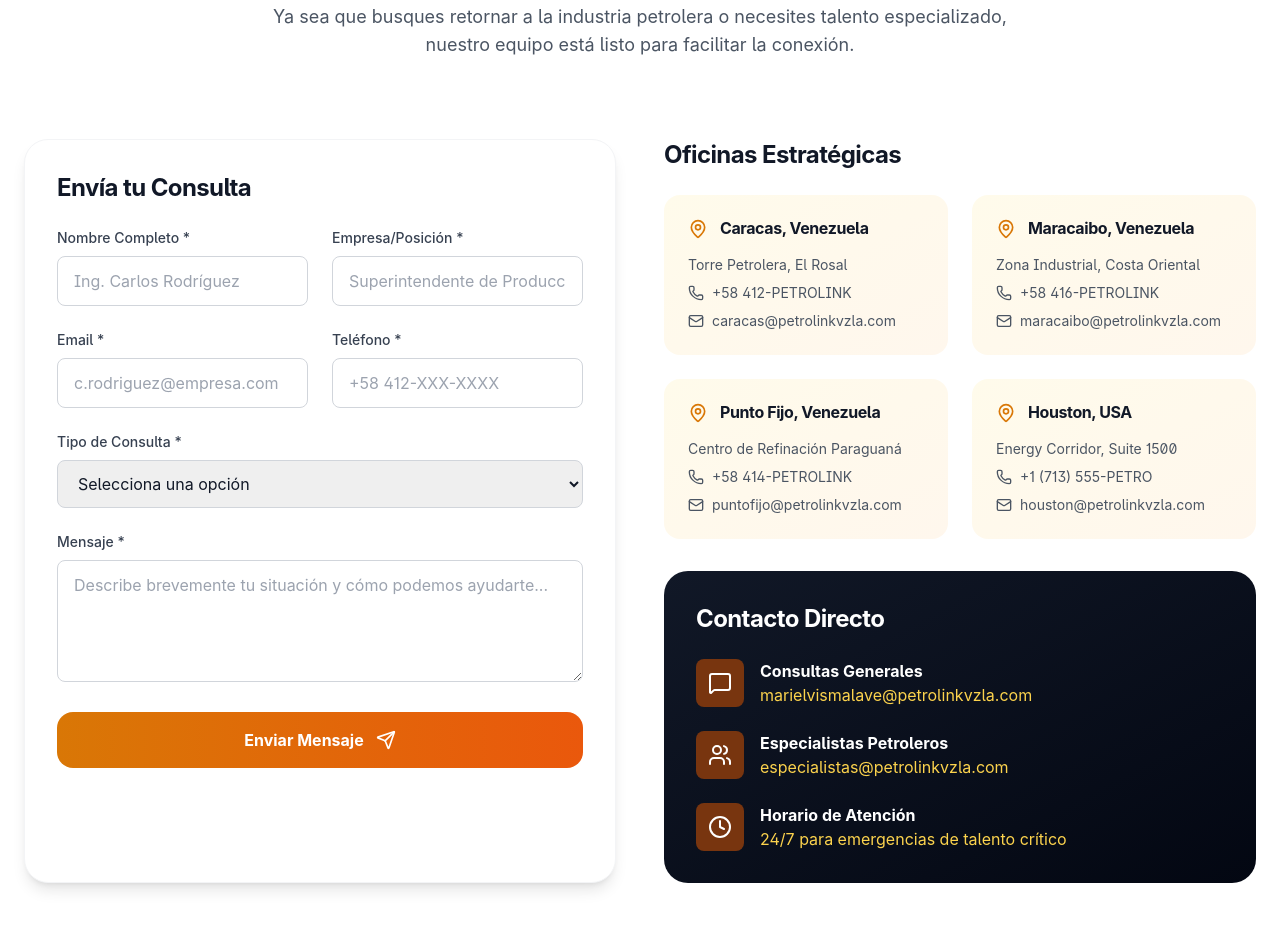
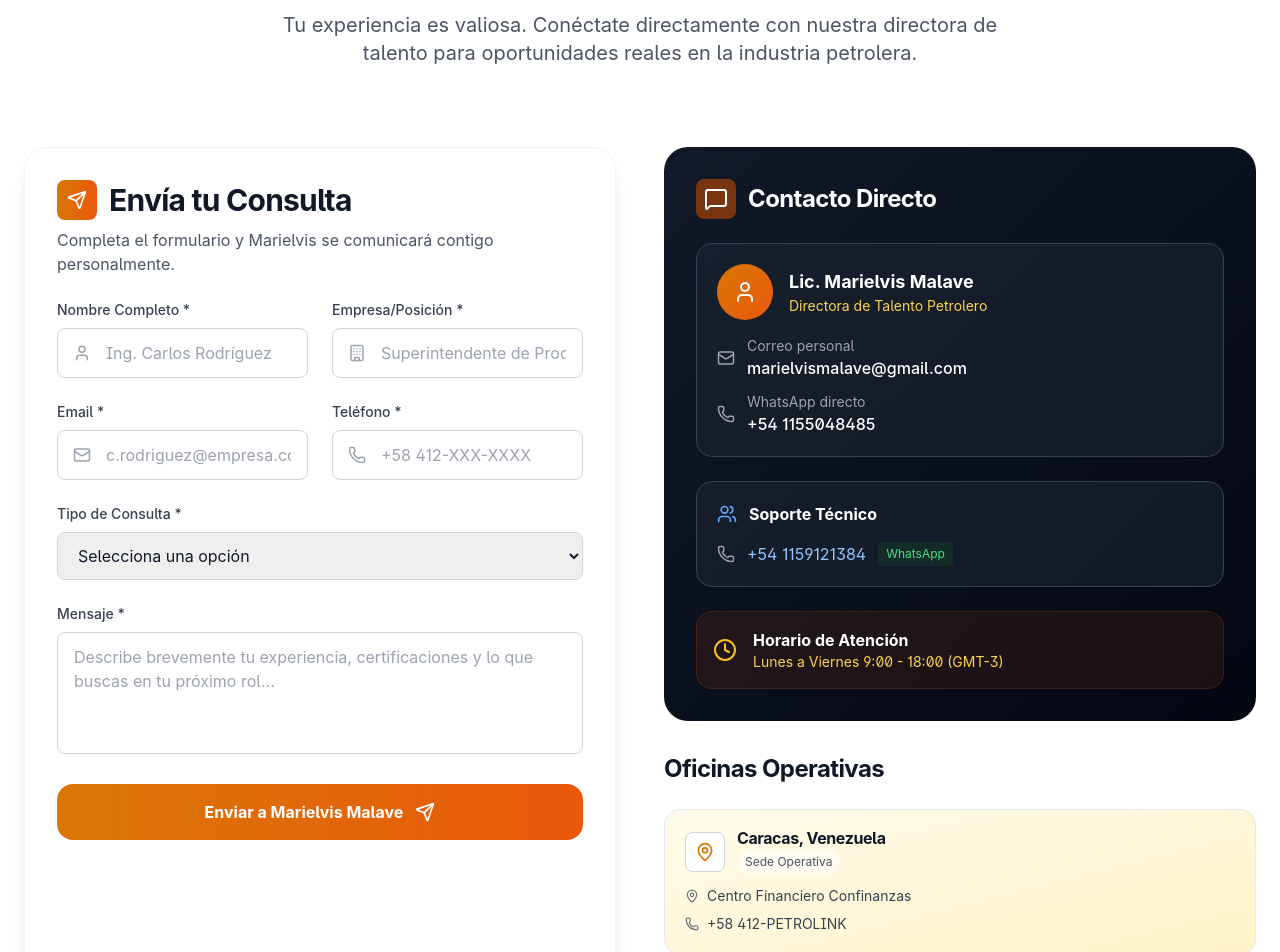
Before and after one commit to serranolash/petrolink, a React (Vite) app: page /contacto in a window 1280 px wide. Shown: the part 580-1532 px from the top of the page. Built offline with nearby package versions, Linux system fonts and the light colour scheme.

Commit message:
fix: Update de contactos modificacion de contactos estrategicos

```diff
--- a/src/pages/Contacto.jsx
+++ b/src/pages/Contacto.jsx
@@ -1,7 +1,7 @@
 // src/pages/Contacto.jsx
 import React, { useState } from 'react';
 import Layout from '../components/Layout';
-import { Mail, Phone, MapPin, Clock, MessageSquare, Send, CheckCircle2, Users, Zap } from 'lucide-react';
+import { Mail, Phone, MapPin, Clock, MessageSquare, Send, CheckCircle2, Users, Zap, User, Building } from 'lucide-react';
 import { db } from '../firebase';
 import { collection, addDoc, serverTimestamp } from 'firebase/firestore';
 import { toast, Toaster } from 'react-hot-toast';
@@ -21,27 +21,24 @@ export default function Contacto() {
   const offices = [
     {
       city: "Caracas, Venezuela",
-      address: "Torre Petrolera, El Rosal",
+      address: "Centro Financiero Confinanzas",
       phone: "+58 412-PETROLINK",
-      email: "caracas@petrolinkvzla.com"
+      type: "Sede Operativa",
+      color: "from-amber-50 to-amber-100"
     },
     {
-      city: "Maracaibo, Venezuela",
-      address: "Zona Industrial, Costa Oriental",
-      phone: "+58 416-PETROLINK",
-      email: "maracaibo@petrolinkvzla.com"
+      city: "Buenos Aires, Argentina",
+      address: "Recoleta, Oficina Corporativa",
+      phone: "+54 1159121384",
+      type: "Sede Central",
+      color: "from-blue-50 to-cyan-100"
     },
     {
-      city: "Punto Fijo, Venezuela",
-      address: "Centro de Refinación Paraguaná",
-      phone: "+58 414-PETROLINK",
-      email: "puntofijo@petrolinkvzla.com"
-    },
-    {
-      city: "Houston, USA",
-      address: "Energy Corridor, Suite 1500",
-      phone: "+1 (713) 555-PETRO",
-      email: "houston@petrolinkvzla.com"
+      city: "Miami, USA",
+      address: "Brickell Avenue, Suite 850",
+      phone: "+1 (786) 555-4892",
+      type: "Enlace Internacional",
+      color: "from-green-50 to-emerald-100"
     }
   ];
 
@@ -62,7 +59,8 @@ export default function Contacto() {
         ...formData,
         timestamp: serverTimestamp(),
         tipo: 'contacto',
-        status: 'nuevo'
+        status: 'nuevo',
+        source: 'contacto_page'
       });
 
       setFormSubmitted(true);
@@ -77,9 +75,6 @@ export default function Contacto() {
         tipoConsulta: '',
         mensaje: ''
       });
-
-      // También podrías enviar email de notificación aquí
-      // await sendEmailNotification(formData);
 
     } catch (error) {
       console.error("Error al enviar mensaje:", error);
@@ -106,18 +101,26 @@ export default function Contacto() {
             <Zap className="text-amber-600" size={16} />
             <span className="text-sm font-semibold text-amber-700">CONTACTO ESTRATÉGICO</span>
           </div>
-          <h2 className="text-4xl font-bold mb-6">Conectamos Talento con Oportunidad</h2>
-          <p className="text-gray-600 text-lg">
-            Ya sea que busques retornar a la industria petrolera o necesites talento especializado,
-            nuestro equipo está listo para facilitar la conexión.
+          <h2 className="text-4xl md:text-5xl font-bold mb-6">Conectamos Talento Petrolero</h2>
+          <p className="text-gray-600 text-lg md:text-xl">
+            Tu experiencia es valiosa. Conéctate directamente con nuestra directora de talento
+            para oportunidades reales en la industria petrolera.
           </p>
         </div>
 
         {/* Contact Grid */}
         <div className="grid lg:grid-cols-2 gap-12">
           {/* Contact Form */}
-          <div className="bg-white rounded-2xl border border-gray-100 shadow-lg p-8">
-            <h3 className="text-2xl font-bold mb-6">Envía tu Consulta</h3>
+          <div className="bg-white rounded-2xl border border-gray-100 shadow-lg p-6 md:p-8">
+            <div className="flex items-center gap-3 mb-2">
+              <div className="w-10 h-10 rounded-lg bg-gradient-to-r from-amber-600 to-orange-600 flex items-center justify-center">
+                <Send className="text-white" size={20} />
+              </div>
+              <h3 className="text-2xl md:text-3xl font-bold">Envía tu Consulta</h3>
+            </div>
+            <p className="text-gray-600 mb-6">
+              Completa el formulario y Marielvis se comunicará contigo personalmente.
+            </p>
 
             {formSubmitted ? (
               <div className="text-center py-12">
@@ -126,8 +129,8 @@ export default function Contacto() {
                 </div>
                 <h4 className="text-2xl font-bold mb-3">¡Mensaje Enviado!</h4>
                 <p className="text-gray-600">
-                  Hemos recibido tu mensaje. Nuestro equipo especializado se pondrá en contacto
-                  contigo en las próximas 24 horas.
+                  Marielvis Malave revisará tu mensaje personalmente y te contactará
+                  en las próximas 24 horas hábiles.
                 </p>
               </div>
             ) : (
@@ -137,30 +140,40 @@ export default function Contacto() {
                     <label className="block text-sm font-medium text-gray-700 mb-2">
                       Nombre Completo *
                     </label>
+                    <div className="relative">
+                      <div className="absolute left-4 top-1/2 transform -translate-y-1/2 text-gray-400">
+                        <User size={18} />
+                      </div>
                       <input
                         type="text"
                         name="nombre"
                         value={formData.nombre}
                         onChange={handleChange}
                         required
-                      className="w-full px-4 py-3 rounded-lg border border-gray-300 focus:border-amber-500 focus:ring-2 focus:ring-amber-200 transition"
+                        className="w-full pl-12 pr-4 py-3 rounded-lg border border-gray-300 focus:border-amber-500 focus:ring-2 focus:ring-amber-200 transition"
                         placeholder="Ing. Carlos Rodríguez"
                       />
+                    </div>
                   </div>
 
                   <div>
                     <label className="block text-sm font-medium text-gray-700 mb-2">
                       Empresa/Posición *
                     </label>
+                    <div className="relative">
+                      <div className="absolute left-4 top-1/2 transform -translate-y-1/2 text-gray-400">
+                        <Building size={18} />
+                      </div>
                       <input
                         type="text"
                         name="empresa"
                         value={formData.empresa}
                         onChange={handleChange}
                         required
-                      className="w-full px-4 py-3 rounded-lg border border-gray-300 focus:border-amber-500 focus:ring-2 focus:ring-amber-200 transition"
+                        className="w-full pl-12 pr-4 py-3 rounded-lg border border-gray-300 focus:border-amber-500 focus:ring-2 focus:ring-amber-200 transition"
                         placeholder="Superintendente de Producción"
                       />
+                    </div>
                   </div>
                 </div>
 
@@ -169,30 +182,40 @@ export default function Contacto() {
                     <label className="block text-sm font-medium text-gray-700 mb-2">
                       Email *
                     </label>
+                    <div className="relative">
+                      <div className="absolute left-4 top-1/2 transform -translate-y-1/2 text-gray-400">
+                        <Mail size={18} />
+                      </div>
                       <input
                         type="email"
                         name="email"
                         value={formData.email}
                         onChange={handleChange}
                         required
-                      className="w-full px-4 py-3 rounded-lg border border-gray-300 focus:border-amber-500 focus:ring-2 focus:ring-amber-200 transition"
+                        className="w-full pl-12 pr-4 py-3 rounded-lg border border-gray-300 focus:border-amber-500 focus:ring-2 focus:ring-amber-200 transition"
                         placeholder="c.rodriguez@empresa.com"
                       />
+                    </div>
                   </div>
 
                   <div>
                     <label className="block text-sm font-medium text-gray-700 mb-2">
                       Teléfono *
                     </label>
+                    <div className="relative">
+                      <div className="absolute left-4 top-1/2 transform -translate-y-1/2 text-gray-400">
+                        <Phone size={18} />
+                      </div>
                       <input
                         type="tel"
                         name="telefono"
                         value={formData.telefono}
                         onChange={handleChange}
                         required
-                      className="w-full px-4 py-3 rounded-lg border border-gray-300 focus:border-amber-500 focus:ring-2 focus:ring-amber-200 transition"
+                        className="w-full pl-12 pr-4 py-3 rounded-lg border border-gray-300 focus:border-amber-500 focus:ring-2 focus:ring-amber-200 transition"
                         placeholder="+58 412-XXX-XXXX"
                       />
+                    </div>
                   </div>
                 </div>
 
@@ -208,8 +231,9 @@ export default function Contacto() {
                     className="w-full px-4 py-3 rounded-lg border border-gray-300 focus:border-amber-500 focus:ring-2 focus:ring-amber-200 transition"
                   >
                     <option value="">Selecciona una opción</option>
-                    <option value="specialist">Soy especialista buscando reinserción</option>
-                    <option value="company">Represento una empresa petrolera</option>
+                    <option value="specialist">Soy especialista petrolero</option>
+                    <option value="returning">Quiero regresar a Venezuela</option>
+                    <option value="company">Soy empresa buscando talento</option>
                     <option value="other">Otra consulta</option>
                   </select>
                 </div>
@@ -224,15 +248,15 @@ export default function Contacto() {
                     value={formData.mensaje}
                     onChange={handleChange}
                     required
-                    className="w-full px-4 py-3 rounded-lg border border-gray-300 focus:border-amber-500 focus:ring-2 focus:ring-amber-200 transition"
-                    placeholder="Describe brevemente tu situación y cómo podemos ayudarte..."
+                    className="w-full px-4 py-3 rounded-lg border border-gray-300 focus:border-amber-500 focus:ring-2 focus:ring-amber-200 transition resize-none"
+                    placeholder="Describe brevemente tu experiencia, certificaciones y lo que buscas en tu próximo rol..."
                   ></textarea>
                 </div>
 
                 <button
                   type="submit"
                   disabled={loading}
-                  className={`w-full py-4 bg-gradient-to-r from-amber-600 to-orange-600 text-white font-bold rounded-xl hover:shadow-xl hover:-translate-y-1 transition-all duration-300 flex items-center justify-center gap-3 ${loading ? 'opacity-70 cursor-not-allowed' : ''}`}
+                  className={`w-full py-4 bg-gradient-to-r from-amber-600 to-orange-600 text-white font-bold rounded-xl hover:shadow-xl hover:-translate-y-0.5 transition-all duration-300 flex items-center justify-center gap-3 ${loading ? 'opacity-70 cursor-not-allowed' : ''}`}
                 >
                   {loading ? (
                     <>
@@ -241,7 +265,7 @@ export default function Contacto() {
                     </>
                   ) : (
                     <>
-                      Enviar Mensaje
+                      Enviar a Marielvis Malave
                       <Send size={20} />
                     </>
                   )}
@@ -252,68 +276,130 @@ export default function Contacto() {
 
           {/* Contact Info */}
           <div className="space-y-8">
-            {/* Offices */}
+            {/* Contacto Directo */}
+            <div className="bg-gradient-to-br from-gray-900 to-gray-950 rounded-2xl p-6 md:p-8 text-white">
+              <h3 className="text-2xl font-bold mb-6 flex items-center gap-3">
+                <div className="w-10 h-10 rounded-lg bg-amber-900 flex items-center justify-center">
+                  <MessageSquare size={24} />
+                </div>
+                Contacto Directo
+              </h3>
+
+              <div className="space-y-6">
+                {/* Marielvis Malave */}
+                <div className="bg-gray-800/50 rounded-xl p-5 border border-gray-700">
+                  <div className="flex items-center gap-4 mb-4">
+                    <div className="w-14 h-14 rounded-full bg-gradient-to-br from-amber-600 to-orange-600 flex items-center justify-center">
+                      <User className="text-white" size={24} />
+                    </div>
                     <div>
-              <h3 className="text-2xl font-bold mb-6">Oficinas Estratégicas</h3>
-              <div className="grid md:grid-cols-2 gap-6">
+                      <div className="font-bold text-lg">Lic. Marielvis Malave</div>
+                      <div className="text-amber-300 text-sm">Directora de Talento Petrolero</div>
+                    </div>
+                  </div>
+
+                  <div className="space-y-3">
+                    <div className="flex items-center gap-3">
+                      <Mail size={18} className="text-gray-400" />
+                      <div>
+                        <div className="text-gray-400 text-sm">Correo personal</div>
+                        <a href="mailto:marielvismalave@gmail.com"
+                           className="text-white hover:text-amber-300 transition font-medium">
+                          marielvismalave@gmail.com
+                        </a>
+                      </div>
+                    </div>
+
+                    <div className="flex items-center gap-3">
+                      <Phone size={18} className="text-gray-400" />
+                      <div>
+                        <div className="text-gray-400 text-sm">WhatsApp directo</div>
+                        <a href="https://wa.me/541155048485" target="_blank" rel="noopener noreferrer"
+                           className="text-white hover:text-green-300 transition font-medium">
+                          +54 1155048485
+                        </a>
+                      </div>
+                    </div>
+                  </div>
+                </div>
+
+                {/* Soporte Técnico */}
+                <div className="bg-gray-800/50 rounded-xl p-5 border border-gray-700">
+                  <div className="flex items-center gap-3 mb-4">
+                    <Users className="text-blue-400" size={20} />
+                    <div className="font-bold">Soporte Técnico</div>
+                  </div>
+                  <div className="flex items-center gap-3">
+                    <Phone size={18} className="text-gray-400" />
+                    <a href="https://wa.me/541159121384" target="_blank" rel="noopener noreferrer"
+                       className="text-blue-300 hover:text-blue-200 transition">
+                      +54 1159121384
+                    </a>
+                    <span className="text-xs text-green-400 bg-green-900/30 px-2 py-1 rounded">WhatsApp</span>
+                  </div>
+                </div>
+
+                {/* Horario */}
+                <div className="flex items-center gap-4 p-4 bg-amber-900/20 rounded-xl border border-amber-800/30">
+                  <Clock className="text-amber-400" size={24} />
+                  <div>
+                    <div className="font-bold">Horario de Atención</div>
+                    <div className="text-sm text-amber-300">Lunes a Viernes 9:00 - 18:00 (GMT-3)</div>
+                  </div>
+                </div>
+              </div>
+            </div>
+
+            {/* Oficinas */}
+            <div>
+              <h3 className="text-2xl font-bold mb-6">Oficinas Operativas</h3>
+              <div className="space-y-4">
                 {offices.map((office, index) => (
-                  <div key={index} className="bg-gradient-to-br from-amber-50 to-orange-50 rounded-xl p-6">
-                    <div className="flex items-center gap-3 mb-4">
-                      <MapPin className="text-amber-600" size={20} />
-                      <h4 className="font-bold">{office.city}</h4>
+                  <div key={index} className={`bg-gradient-to-br ${office.color} rounded-xl p-5 border border-gray-200`}>
+                    <div className="flex items-center gap-3 mb-3">
+                      <div className="w-10 h-10 rounded-lg bg-white border border-gray-300 flex items-center justify-center">
+                        <MapPin className={index === 0 ? "text-amber-600" : index === 1 ? "text-blue-600" : "text-green-600"} size={20} />
                       </div>
-                    <div className="space-y-2 text-sm text-gray-600">
-                      <div>{office.address}</div>
+                      <div>
+                        <h4 className="font-bold text-gray-900">{office.city}</h4>
+                        <div className="text-xs text-gray-600 bg-white/50 px-2 py-1 rounded-full inline-block">
+                          {office.type}
+                        </div>
+                      </div>
+                    </div>
+                    <div className="space-y-2 text-sm text-gray-700">
                       <div className="flex items-center gap-2">
-                        <Phone size={16} />
-                        {office.phone}
+                        <MapPin size={14} className="text-gray-500" />
+                        {office.address}
                       </div>
                       <div className="flex items-center gap-2">
-                        <Mail size={16} />
-                        {office.email}
+                        <Phone size={14} className="text-gray-500" />
+                        {office.phone}
                       </div>
                     </div>
                   </div>
                 ))}
               </div>
             </div>
-
-            {/* Quick Contact */}
-            <div className="bg-gradient-to-br from-gray-900 to-gray-950 rounded-2xl p-8 text-white">
-              <h3 className="text-2xl font-bold mb-6">Contacto Directo</h3>
-              <div className="space-y-6">
-                <div className="flex items-center gap-4">
-                  <div className="w-12 h-12 rounded-lg bg-amber-900 flex items-center justify-center">
-                    <MessageSquare size={24} />
-                  </div>
-                  <div>
-                    <div className="font-bold">Consultas Generales</div>
-                    <div className="text-amber-300">marielvismalave@petrolinkvzla.com</div>
           </div>
         </div>
 
-                <div className="flex items-center gap-4">
-                  <div className="w-12 h-12 rounded-lg bg-amber-900 flex items-center justify-center">
-                    <Users size={24} />
-                  </div>
-                  <div>
-                    <div className="font-bold">Especialistas Petroleros</div>
-                    <div className="text-amber-300">especialistas@petrolinkvzla.com</div>
-                  </div>
-                </div>
-
-                <div className="flex items-center gap-4">
-                  <div className="w-12 h-12 rounded-lg bg-amber-900 flex items-center justify-center">
-                    <Clock size={24} />
-                  </div>
-                  <div>
-                    <div className="font-bold">Horario de Atención</div>
-                    <div className="text-amber-300">24/7 para emergencias de talento crítico</div>
-                  </div>
-                </div>
-              </div>
-            </div>
-          </div>
+        {/* CTA Final */}
+        <div className="bg-gradient-to-br from-amber-900 to-orange-900 rounded-2xl p-8 md:p-12 text-center text-white">
+          <h3 className="text-2xl md:text-3xl font-bold mb-4">
+            ¿Listo para tu próximo paso en la industria petrolera?
+          </h3>
+          <p className="text-amber-100 mb-6 max-w-2xl mx-auto">
+            Más de 500 especialistas ya han confiado en nosotros para su reinserción profesional.
+            Tu experiencia es nuestro activo más valioso.
+          </p>
+          <button
+            onClick={() => document.querySelector('form')?.scrollIntoView({ behavior: 'smooth' })}
+            className="px-8 py-3 bg-white text-amber-900 font-bold rounded-xl hover:shadow-2xl hover:-translate-y-1 transition-all duration-300 inline-flex items-center gap-2"
+          >
+            <Send size={18} />
+            Contactar a Marielvis
+          </button>
         </div>
       </div>
     </Layout>
```
Lines whose indentation alone changed are shown as unchanged.
